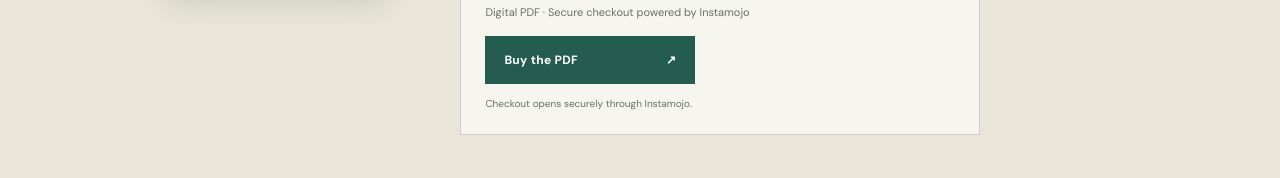
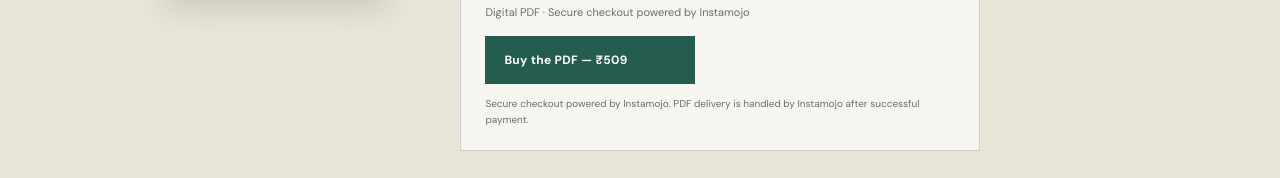
Before and after one commit to abhishekhashedin/forward-living, a plain HTML site: page index.html in a window 1280 px wide. Shown: the part 1349-1527 px from the top of the page. Drawn offline with nearby package versions, Linux system fonts and the light colour scheme.

Commit message:
HTML Update

```diff
--- a/index.html
+++ b/index.html
@@ -57,8 +57,19 @@
           <div class="purchase-panel">
               <div class="purchase-price"><span class="price-current">₹509</span><span class="price-original">₹799</span><span class="price-discount">36% off</span></div>
               <p class="purchase-note">Digital PDF · Secure checkout powered by Instamojo</p>
-              <button class="button button-primary purchase-button" id="buy-pdf" type="button">Buy the PDF <span aria-hidden="true">↗</span></button>
-              <p class="checkout-note" id="checkout-note" role="status">Checkout opens securely through Instamojo.</p>
+              <a
+                id="instamojo-product-pay"
+                class="button button-primary purchase-button"
+                href="https://forwardliving.myinstamojo.com/product/out-of-debt/"
+                data-store-name="forwardliving"
+                data-domain="https://forwardliving.myinstamojo.com"
+                data-id="7531896"
+                rel="im-new-checkout"
+                data-text="Buy the PDF — ₹509"
+                data-css-style="background:#245d50; color:#ffffff; width:300px; border-radius:4px"
+                data-layout="vertical"
+              >Buy the PDF — ₹509</a>
+              <p class="checkout-note" id="checkout-note" role="status">Secure checkout powered by Instamojo. PDF delivery is handled by Instamojo after successful payment.</p>
             </div>
         </div>
       </div>
@@ -98,23 +109,10 @@
     <p>© <span id="year">2026</span> Forward Living · Abhishek Yadav</p>
     <a href="#top" class="back-top">Back to top ↑</a>
   </footer>
-  <script src="https://js.instamojo.com/v1/checkout.js"></script>
   <script>
     document.getElementById('year').textContent = new Date().getFullYear();
-
-    // Public Instamojo product URL. Confirm with Instamojo that this URL is
-    // enabled for Seamless Checkout; if they provide a dedicated payment URL,
-    // replace this value with that URL.
-    const INSTAMOJO_PAYMENT_URL = 'https://forwardliving.myinstamojo.com/product/out-of-debt/';
-
-    document.getElementById('buy-pdf').addEventListener('click', function () {
-      if (window.Instamojo && typeof window.Instamojo.open === 'function') {
-        window.Instamojo.open(INSTAMOJO_PAYMENT_URL);
-      } else {
-        // Fallback if the checkout script fails to load.
-        window.open(INSTAMOJO_PAYMENT_URL, '_blank', 'noopener,noreferrer');
-      }
-    });
   </script>
+  <!-- Use the exact Instamojo Pay Button integration script from the dashboard. -->
+  <script src="https://manage.instamojo.com/assets/js/pay_button/button.min.js"></script>
 </body>
 </html>
```
